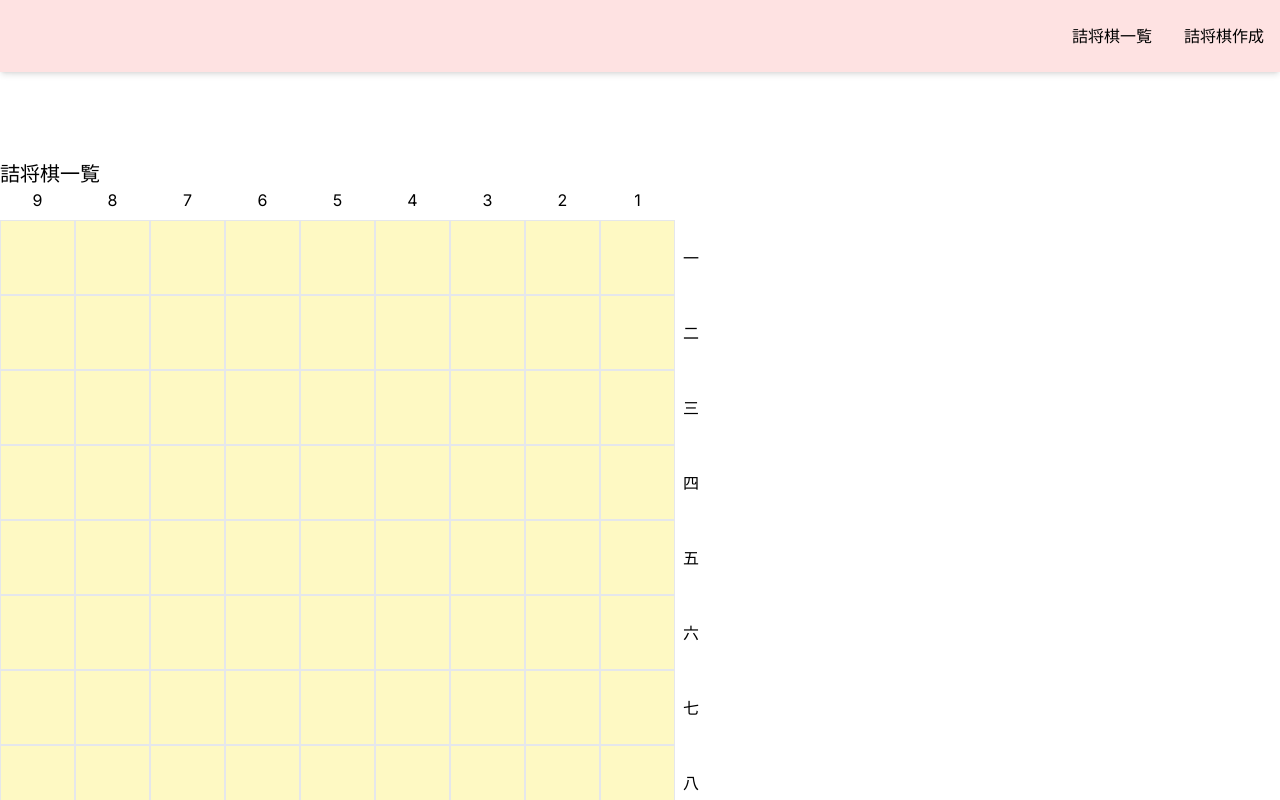
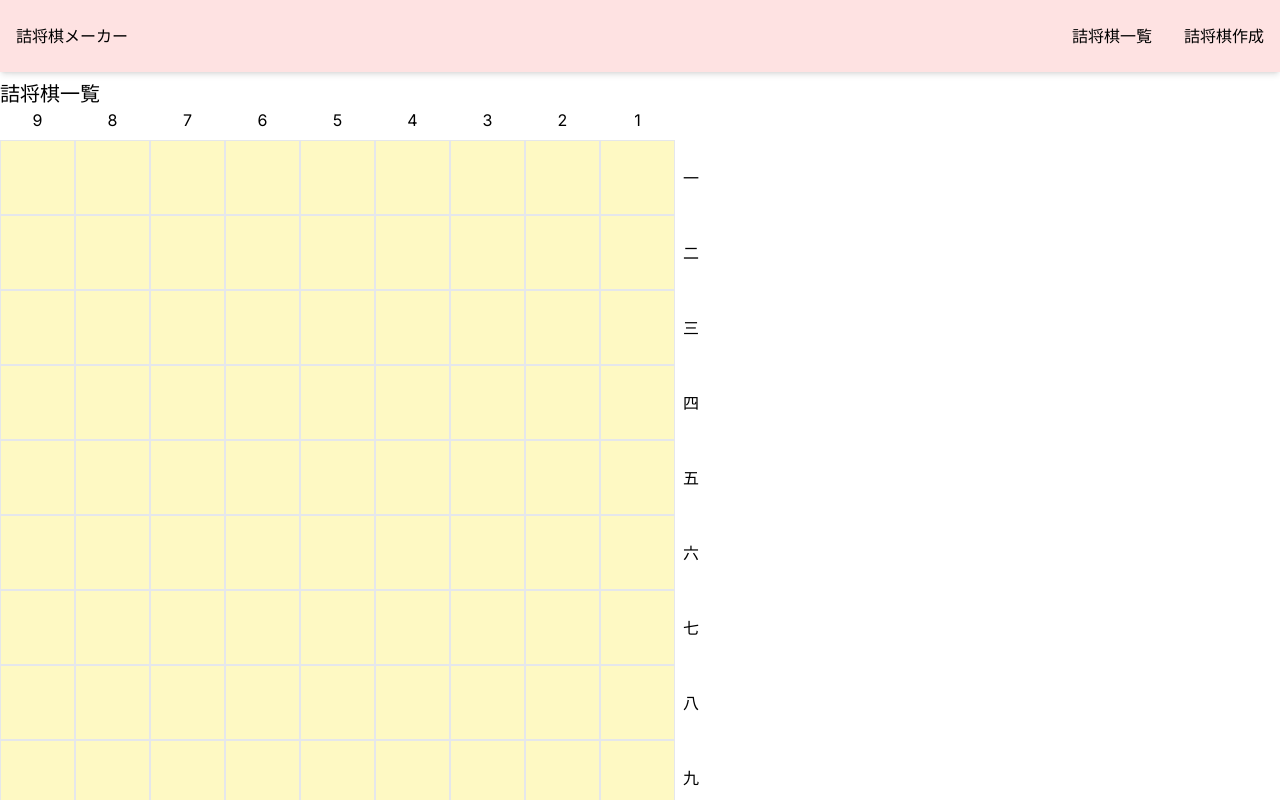
Before and after one commit to AgawaToshiki/making-shogi-app, a Next.js app: page / in a window 1280 px wide. Shown: the top 800 px of the page. Built offline with nearby package versions, Linux system fonts and the light colour scheme; no server answers; the database is empty; sample sign-in values are in the browser's storage.

Commit message:
game毎の盤面と持ち駒の取得

```diff
--- a/app/components/DashBoard.tsx
+++ b/app/components/DashBoard.tsx
@@ -1,11 +1,7 @@
 "use client"
-import React, { useEffect, useRef, useState } from 'react';
-// import Link from 'next/link'
-// import { v4 as uuidv4 } from 'uuid';
-// import { collection, doc, getDocs, query, setDoc, where } from 'firebase/firestore';
-// import { auth, db } from "../../firebase";
+import React, { useEffect, useState } from 'react';
 import Header from './Header';
-import { collection, getDocs, onSnapshot, query, where } from 'firebase/firestore';
+import { collection, onSnapshot, query, where } from 'firebase/firestore';
 import { auth, db } from '@/firebase';
 import Square from './Square';
 import Image from "next/image";
@@ -29,8 +25,6 @@ const DashBoard = ({ user }: Props) => {
     { 1: "", 2: "", 3: "", 4: "", 5: "", 6: "", 7: "", 8: "", 9: "" },
   ]
   const [game, setGame] = useState<{ board: { [key: number]: string }[], hasPiece: string[] }[]>([{ board: defaultBoard, hasPiece: [] }]);
-  const [board, setBoard] = useState<{ [key: number]: string }[]>(defaultBoard);
-  const [hasPiece, setHasPiece] = useState<string[]>([]);
   const boardNumber = ["一","二","三","四","五","六","七","八","九"];
   const boardRowNumber = [1,2,3,4,5,6,7,8,9];
   useEffect(() => {
@@ -41,8 +35,6 @@ const DashBoard = ({ user }: Props) => {
       const games : { board: { [key: number]: string }[], hasPiece: string[] }[] = [];
       querySnapshot.forEach((doc) => {
         const data = doc.data();
-        setBoard(data.board);
-        setHasPiece(data.hasPiece);
         const gameData = {
           board: data.board,
           hasPiece: data.hasPiece
@@ -55,16 +47,18 @@ const DashBoard = ({ user }: Props) => {
   console.log(game)
   return (
     <>
-      <Header user={ user } />
-      <main className="max-w-[1920px] pt-40">
+      <Header />
+      <main className="max-w-[1920px] pt-20">
         <h2 className="text-xl">詰将棋一覧</h2>
-        <div>
+        <div className="flex flex-wrap w-full">
+          {game.map((game, gameIndex) => (
+            <div key={gameIndex} className="w-[50%] min-w-[750px]">
               <div className="flex items-center">
                 {boardRowNumber.map((index) => (
                   <p key={index} className="w-[75px] px-6 pb-2 text-center">{boardRowNumber[boardRowNumber.length - index]}</p>
                 ))}
               </div>
-          {board.map((row, rowIndex) => (
+              {game.board.map((row, rowIndex) => (
                 <div key={rowIndex} className="flex items-center">
                   {Object.values(row).map((piece, colIndex) => (
                     <Square
@@ -78,7 +72,7 @@ const DashBoard = ({ user }: Props) => {
               <div
                 className="flex flex-wrap w-[250px] h-[250px] p-6 bg-yellow-100"
               >
-            {hasPiece.map((piece, index) => (
+                {game.hasPiece.map((piece, index) => (
                   <Image
                     key={index}
                     src={piece}
@@ -90,6 +84,9 @@ const DashBoard = ({ user }: Props) => {
                 ))}
               </div>
             </div>
+          ))}
+        </div>
+
       </main>
     </>
   )
--- a/app/components/Header.tsx
+++ b/app/components/Header.tsx
@@ -1,18 +1,14 @@
 import React from 'react';
-import Image from 'next/image';
 import Link from "next/link";
 
 
-type Props = {
-  user: {
-    id: string;
-  }
-}
-
-const Header = ({ user }: Props) => {
+const Header = () => {
   return (
     <>
-      <div className="fixed z-20 w-full py-6 px-4 flex justify-end gap-[10px] max-md:flex-col-reverse bg-red-100 shadow-md">
+      <div className="fixed z-20 w-full py-6 px-4 flex justify-between gap-[10px] max-md:flex-col-reverse bg-red-100 shadow-md">
+        <h1>
+          詰将棋メーカー
+        </h1>
         <nav>
           <ul className="flex gap-8">
             <li>
--- a/app/create/page.tsx
+++ b/app/create/page.tsx
@@ -6,6 +6,7 @@ import Image from "next/image";
 import { doc, setDoc } from 'firebase/firestore';
 import { auth, db } from '@/firebase';
 import { v4 as uuidv4 } from 'uuid';
+import Header from '../components/Header';
 
 const Create = () => {
   const defaultBoard: { [key: number]: string }[] = [
@@ -98,7 +99,8 @@ const Create = () => {
 
   return (
     <ProtectRoute>
-      <div className="flex flex-col justify-center items-center">
+      <Header />
+      <div className="flex flex-col justify-center items-center pt-20">
         <div className="flex items-end mb-4">
           <div>
             <div className="flex items-center">
@@ -149,7 +151,7 @@ const Create = () => {
             </div>
           </div>
         </div>
-        <div className="p-2 border border-gray-500">
+        <div className="flex gap-8 p-2 border border-gray-500">
           <div>
             <p>攻め方・持ち駒</p>
             {pieces.map((piece, index) => (
```
Lines whose indentation alone changed are shown as unchanged.
